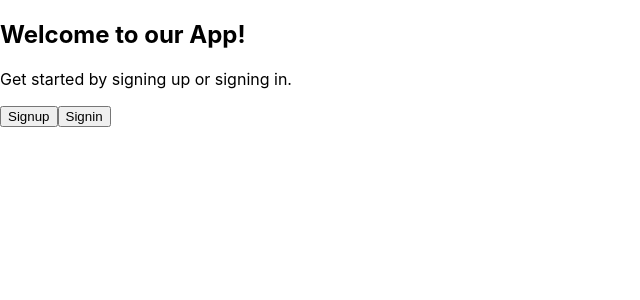
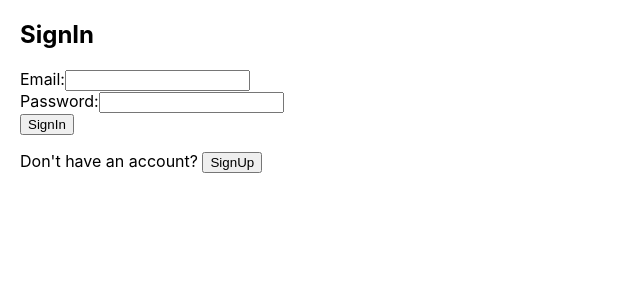
Before and after one commit to aniketkatox/ColabDocs, a React (Create React App) app in the folder frontend/: page / in a window 1280 px wide. Shown: the top 300 px of the page, without its empty margins (0-640 px from the left). Built offline with nearby package versions, Linux system fonts and the light colour scheme; no server answers.

Commit message:
Added Login/Logout functionality

```diff
--- a/frontend/src/App.css
+++ b/frontend/src/App.css
@@ -1,38 +1,11 @@
-.App {
-  text-align: center;
+#main {
+    margin-top: 20px;
 }
 
-.App-logo {
-  height: 40vmin;
-  pointer-events: none;
+#logInForm{
+    margin-left: 20px;
 }
 
-@media (prefers-reduced-motion: no-preference) {
-  .App-logo {
-    animation: App-logo-spin infinite 20s linear;
-  }
+#signUpForm{
+    margin-left: 20px;
 }
-
-.App-header {
-  background-color: #282c34;
-  min-height: 100vh;
-  display: flex;
-  flex-direction: column;
-  align-items: center;
-  justify-content: center;
-  font-size: calc(10px + 2vmin);
-  color: white;
-}
-
-.App-link {
-  color: #61dafb;
-}
-
-@keyframes App-logo-spin {
-  from {
-    transform: rotate(0deg);
-  }
-  to {
-    transform: rotate(360deg);
-  }
-}
--- a/frontend/src/App.js
+++ b/frontend/src/App.js
@@ -1,14 +1,20 @@
 import React from 'react';
 import { BrowserRouter as Router, Routes, Route } from 'react-router-dom';
+import './App.css';
 import Home from './Components/Home';
 import Signup from './Components/Signup';
 import Signin from './Components/Signin';
 import Logout from './Components/Logout';
+import LogInForm from './Components/LogInForm';
+import Main from './Components/Main';
 import DocumentDirectory from './Components/DocumentDirectory';
 
 function App() {
+
 	return (
-    <Router>
+		<div id="main">
+		<Main></Main>
+		{/* <Router>
 			<Routes>
 			<Route path="/" element={<Home />} />
 			<Route path="/signup" element={<Signup />} />
@@ -16,7 +22,8 @@ function App() {
 			<Route path="/logout" element={<Logout />} />
 			<Route path="/document-directory" element={<DocumentDirectory />} />
 			</Routes>
-    </Router>
+		</Router> */}
+		</div>
 	);
 }
 
--- /dev/null
+++ b/frontend/src/Components/LogInForm.js
@@ -0,0 +1,55 @@
+import React, { useState, useEffect } from 'react';
+import axios from 'axios';
+
+function LogInForm({ changeIsLoggedIn, changeShowSignUpForm, backendURI }) {
+    const [formData, setFormData] = useState({ email: '', password: '' });
+
+    const handleInputChange = (e) => {
+        setFormData({ ...formData, [e.target.name]: e.target.value });
+    };
+
+    const handleSubmit = async (e) => {
+        e.preventDefault();
+        try {
+            const response = await axios.post( backendURI + '/users/signin', formData, { withCredentials: true }).then(response => {
+                if (response.status === 200) {
+                    changeIsLoggedIn(true);
+                }else{
+                    changeIsLoggedIn(false);
+                }
+            }).catch(error => {
+                console.error('Error:', error);
+            });
+        } catch (error) {
+            console.error('Error', error);
+        }
+    }
+
+    function showSignUpForm(){
+        changeShowSignUpForm(true);
+    }
+
+    return (
+        <div id="logInForm">
+        <h2>SignIn</h2>
+            <form onSubmit={ handleSubmit }>
+                <label>
+                    Email:
+                    <input type="email" name="email" onChange={ handleInputChange }/>
+                </label>
+                <br/>
+                <label>
+                    Password:
+                    <input type="password" name="password" onChange={ handleInputChange }/>
+                </label>
+                <br/>
+                <button type="submit">SignIn</button>
+            </form>
+          <p>
+            Don't have an account? <button onClick={ showSignUpForm }>SignUp</button>
+          </p>
+        </div>
+    )
+}
+
+export default LogInForm;
--- /dev/null
+++ b/frontend/src/Components/LogOutButton.js
@@ -0,0 +1,28 @@
+import axios from 'axios';
+
+export default function LogOutButton({ backendURI, setIsLoggedIn}) {
+
+    async function logOut(){
+        try {
+            await axios.post(backendURI + '/users/logout').then(response => {
+                if (response.status === 200) {
+                    clearLoginState();
+                }else{
+                    alert("SignOut Failed, Please try again!");
+                }
+            }).catch(error => {
+                console.error('Error:', error);
+            });
+        } catch (error) {
+            console.error('Error during logout:', error);
+        }
+    }
+
+    function clearLoginState(){
+        setIsLoggedIn(false);
+    }
+
+    return(
+        <button onClick={ logOut } >LogOut</button>
+    )
+}
--- /dev/null
+++ b/frontend/src/Components/Main.js
@@ -0,0 +1,55 @@
+import LogInForm from "./LogInForm";
+import React, { useState } from 'react';
+import SignUpForm from "./SignUpForm";
+import axios from 'axios';
+import { useEffect } from 'react';
+import LogOutButton from "./LogOutButton";
+
+export default function Main() {
+    const [isLoggedIn, setIsLoggedIn] = useState(false);
+    const [showSignUpForm, setShowSignUpForm] = useState(false);
+    const backendURI = "http://localhost:3001";
+
+    function changeIsLoggedIn(isLoggedIn){
+        setIsLoggedIn(isLoggedIn);
+    }
+
+    function changeShowSignUpForm(showSignUpForm){
+        setShowSignUpForm(showSignUpForm);
+    }
+
+    async function checkLogin(){
+        try {
+            await axios.get( backendURI + '/users/check-login', {withCredentials: true});
+            setIsLoggedIn(true);
+        } catch (error) {
+            setIsLoggedIn(false);
+            console.error('Error checking login status:', error);
+        }
+    }
+
+    useEffect(() => {
+        checkLogin();
+    }, []);
+
+    if(isLoggedIn){
+        return(
+            <div id="main">
+                <h1>Hello logged In!</h1>
+                <LogOutButton backendURI = { backendURI } setIsLoggedIn = { setIsLoggedIn }></LogOutButton>
+            </div>
+        )
+    }else if(showSignUpForm){
+        return(
+            <div id="main">
+                <SignUpForm changeShowSignUpForm = { changeShowSignUpForm } backendURI = { backendURI }/>
+            </div>
+        )
+    }else{
+        return(
+            <div id="main">
+                <LogInForm changeIsLoggedIn = { changeIsLoggedIn } changeShowSignUpForm = { changeShowSignUpForm } backendURI = { backendURI }></LogInForm>
+            </div>
+        )
+    }
+}
--- /dev/null
+++ b/frontend/src/Components/SignUpForm.js
@@ -0,0 +1,55 @@
+import React, { useState, useEffect } from 'react';
+import axios from 'axios';
+
+function SignUpForm({ changeShowSignUpForm, backendURI }){
+    const [formData, setFormData] = useState({ username: '', email: '', password: '' });
+
+
+    const handleInputChange = (e) => {
+        setFormData({ ...formData, [e.target.name]: e.target.value });
+    };
+
+    const handleSubmit = async (e) => {
+        e.preventDefault();
+        try {
+            const response = await axios.post(backendURI + '/users/signup', formData).then(response => {
+                if (response.status === 201) {
+                    alert("SignUp Success, Please login!");
+                    changeShowSignUpForm(false);
+                }else{
+                    alert("SignUp Failed, Please try again!");
+                }
+            }).catch(error => {
+                console.error('Error:', error);
+            });
+        } catch (error) {
+            console.error('Error registering user:', error);
+        }
+    };
+
+    return (
+        <div id="signUpForm">
+            <h2>Sign up</h2>
+            <form onSubmit={ handleSubmit }>
+                <label>
+                    Username:
+                    <input type="text" name="username" onChange={ handleInputChange } />
+                </label>
+                <br/>
+                <label>
+                    Email:
+                    <input type="email" name="email" onChange={ handleInputChange } />
+                </label>
+                <br/>
+                <label>
+                    Password:
+                    <input type="password" name="password" onChange={handleInputChange} />
+                </label>
+                <br/>
+                <button type="submit">Signup</button>
+            </form>
+        </div>
+    );
+}
+
+export default SignUpForm;
```
Also changed, not shown: 2 other files (tests, documents, lock files or other folders). Lines whose indentation alone changed are shown as unchanged.
